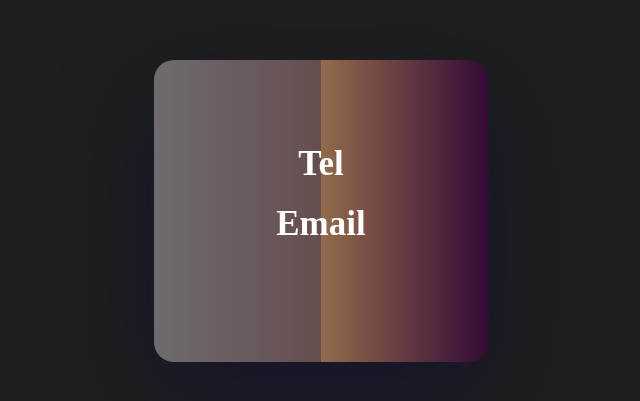
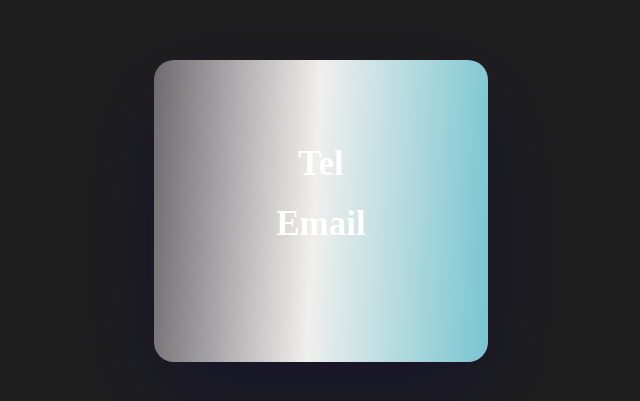
Before and after one commit to Azimjonov08/my-contact, a plain HTML site: page index.html in a window 1280 px wide. Shown: the part 189-590 px from the top of the page, without its empty margins (319-959 px from the left). Drawn offline with Linux system fonts and the light colour scheme; a web font is replaced by a local one.

Commit message:
finish contact

```diff
--- a/css/main.css
+++ b/css/main.css
@@ -1,4 +1,5 @@
 @import url('https://fonts.googleapis.com/css2?family=Shrikhand&display=swap');
+
 * {
     margin: 0;
     padding: 0;
@@ -44,7 +45,7 @@ body {
     height: 302px;
     border-radius: 20px;
     border-radius: 20px;
-    background: linear-gradient(90deg, rgba(110,107,112,1) 0%, rgba(102,78,78,1) 50%, rgba(147,107,75,1) 50%, rgba(52,10,55,1) 100%);
+    background: linear-gradient(93deg, rgba(110, 107, 112, 1) 0%, rgba(240, 239, 237, 1) 48%, rgba(120, 197, 209, 1) 100%);
     box-shadow: 0px 34px 101px 0px rgba(9, 0, 63, 0.38);
     transition: all 0.8s ease;
     position: absolute;
```
